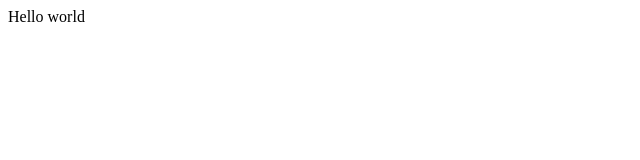
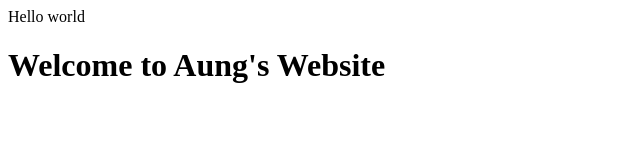
Before and after one commit to apaing09/m01-tutorial, a plain HTML site: page index.html in a window 1280 px wide. Shown: the whole page, without its empty margins (0-640 px from the left). Drawn offline with Linux system fonts and the light colour scheme.

Commit message:
Added Welcome message in h1 tag

```diff
--- a/index.html
+++ b/index.html
@@ -18,6 +18,7 @@
   teal, blue, blurple, magenta, pink!
   -->
   <script src="https://replit.com/public/js/replit-badge-v2.js" theme="dark" position="bottom-right"></script>
+  <h1>Welcome to Aung's Website</h1>
 </body>
 
 </html>
```
